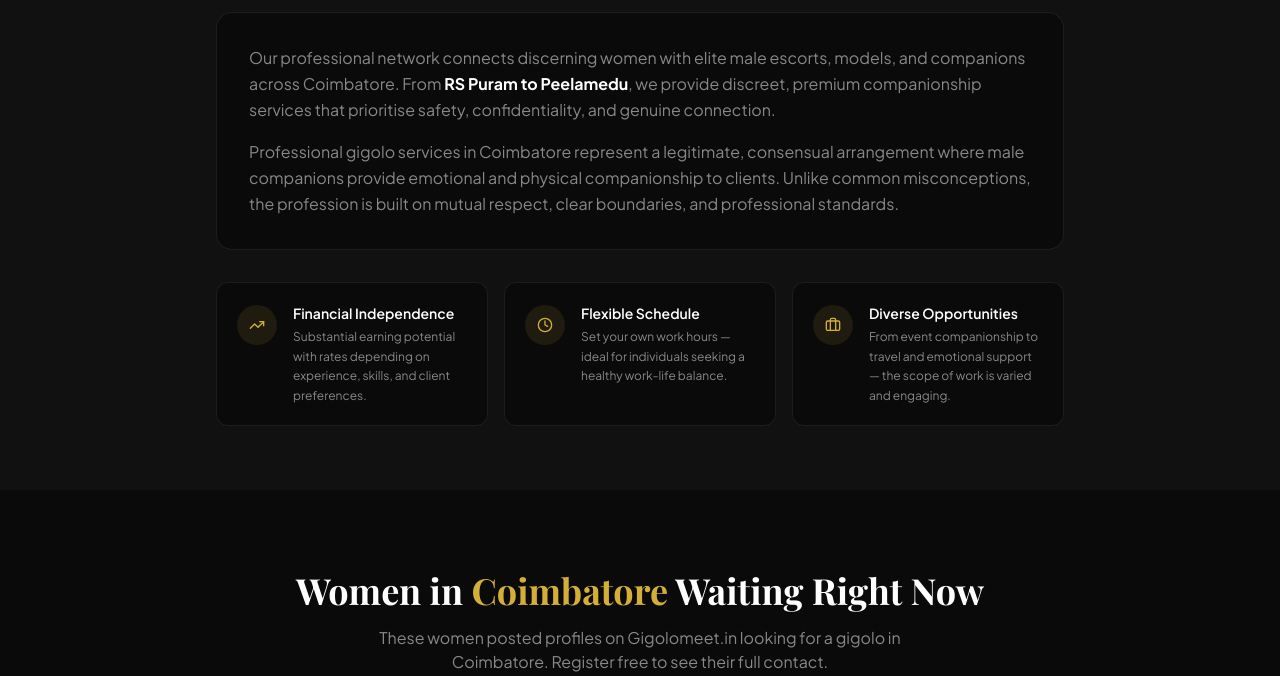
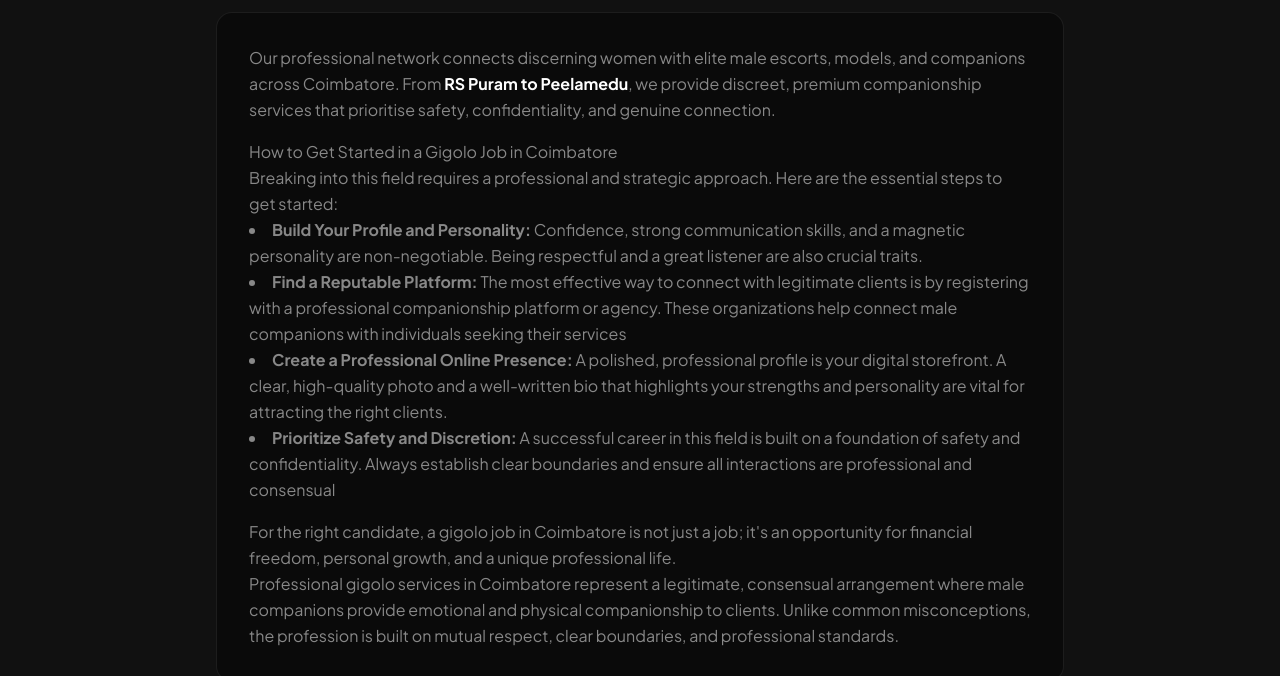
Before and after one commit to Meetchandini69/GMFinal, a React (Vite) app: page /coimbatore in a window 1280 px wide. Shown: the part 1020-1696 px from the top of the page. Built offline with nearby package versions, Linux system fonts and the light colour scheme; no server answers.

Commit message:
latest code fo coimbatore upated

```diff
--- a/src/pages/Coimbatore.tsx
+++ b/src/pages/Coimbatore.tsx
@@ -264,6 +264,15 @@ export default function Coimbatore() {
               <p className="mb-4">
                 Our professional network connects discerning women with elite male escorts, models, and companions across Coimbatore. From <strong className="text-white">RS Puram to Peelamedu</strong>, we provide discreet, premium companionship services that prioritise safety, confidentiality, and genuine connection.
               </p>
+              <h4>How to Get Started in a Gigolo Job in Coimbatore</h4>
+              <p>Breaking into this field requires a professional and strategic approach. Here are the essential steps to get started:</p>
+              <ul className="list-disc list-inside mb-4">
+                <li><strong>Build Your Profile and Personality:</strong> Confidence, strong communication skills, and a magnetic personality are non-negotiable. Being respectful and a great listener are also crucial traits.</li>
+                <li><strong>Find a Reputable Platform:</strong> The most effective way to connect with legitimate clients is by registering with a professional companionship platform or agency. These organizations help connect male companions with individuals seeking their services</li>
+                <li><strong>Create a Professional Online Presence:</strong> A polished, professional profile is your digital storefront. A clear, high-quality photo and a well-written bio that highlights your strengths and personality are vital for attracting the right clients.</li>
+                <li><strong>Prioritize Safety and Discretion:</strong> A successful career in this field is built on a foundation of safety and confidentiality. Always establish clear boundaries and ensure all interactions are professional and consensual</li>
+              </ul>
+              <p>For the right candidate, a gigolo job in Coimbatore is not just a job; it's an opportunity for financial freedom, personal growth, and a unique professional life.</p>
               <p>
                 Professional gigolo services in Coimbatore represent a legitimate, consensual arrangement where male companions provide emotional and physical companionship to clients. Unlike common misconceptions, the profession is built on mutual respect, clear boundaries, and professional standards.
               </p>
```
